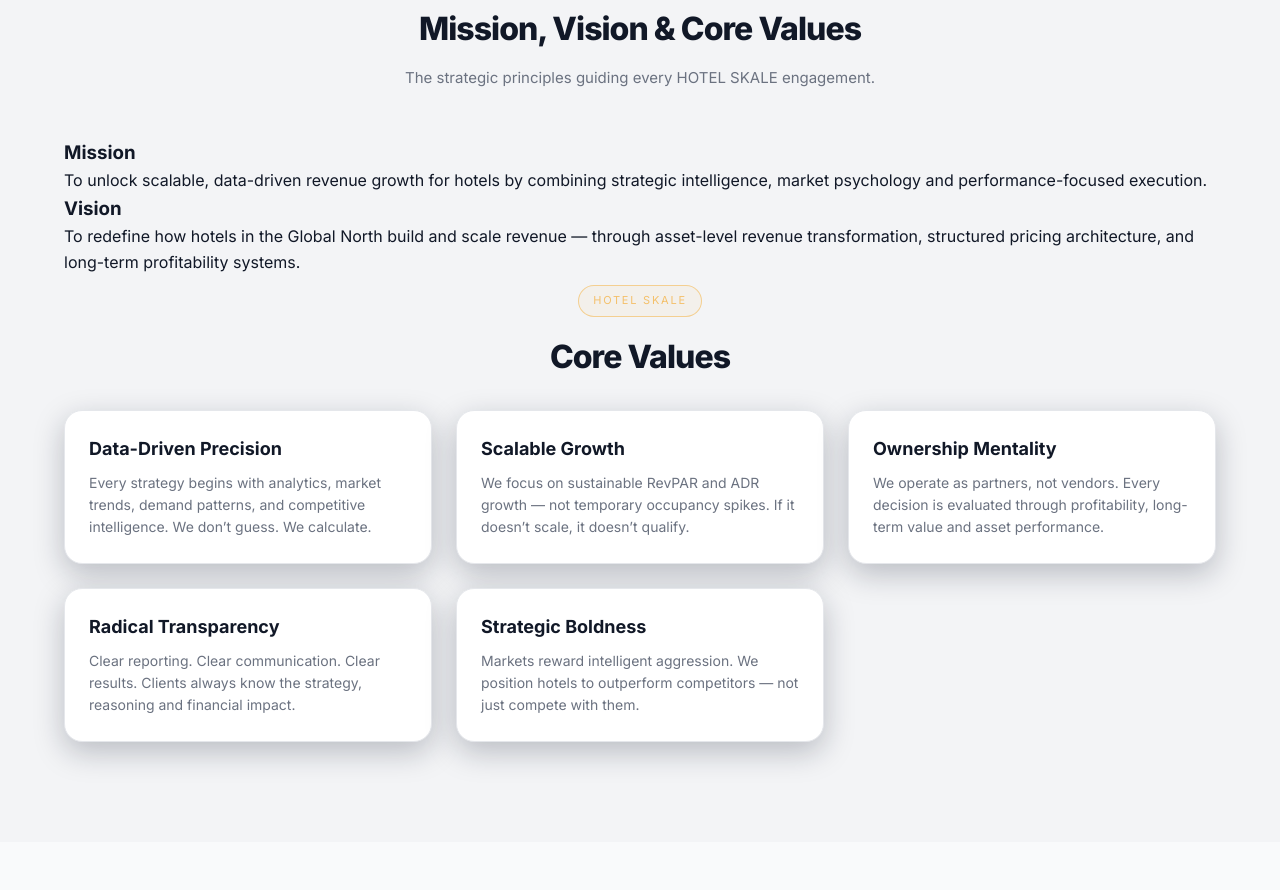
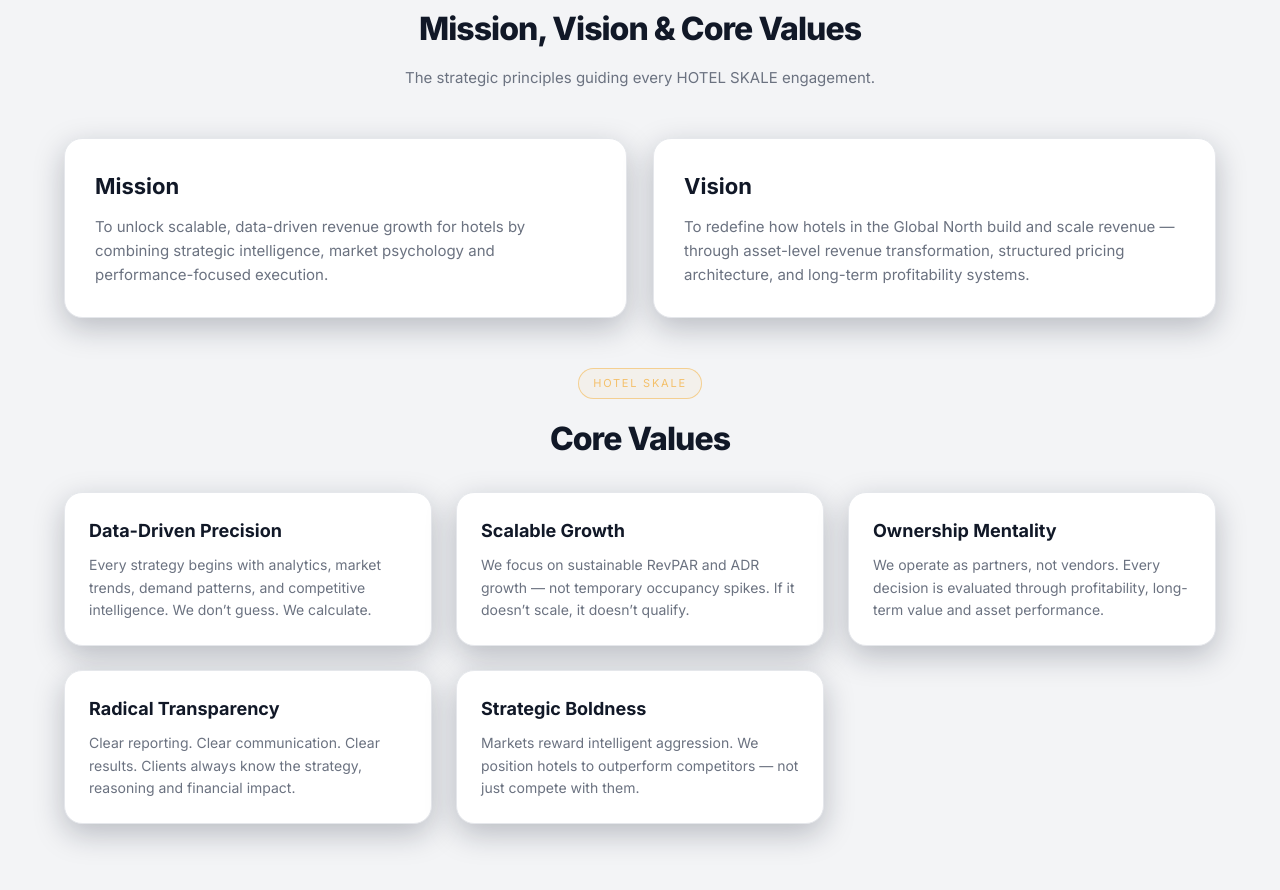
Before and after one commit to HotelCorp/Hotelskale, a plain HTML site: page index.html in a window 1280 px wide. Shown: the part 2827-3717 px from the top of the page. Drawn offline with nearby package versions, Linux system fonts and the light colour scheme.

Commit message:
Update index.html

```diff
--- a/index.html
+++ b/index.html
@@ -247,30 +247,23 @@
         </div>
 
         <!-- Mission + Vision -->
-       <div class="mission-section">
+        <div class="mission-vision-grid">
 
-    <h3 class="mv-heading">Mission</h3>
-
-    <p class="mission-text">
+            <div class="mv-card">
+                <h3 class="mv-title">Mission</h3>
+                <p class="mv-text">
                     To unlock scalable, data-driven revenue growth for hotels by combining
                     strategic intelligence, market psychology and performance-focused execution.
                 </p>
-
             </div>
 
-
-<div class="vision-section">
-
-    <div class="vision-card">
-
-        <h3 class="mv-heading">Vision</h3>
-
-        <p>
+            <div class="mv-card">
+                <h3 class="mv-title">Vision</h3>
+                <p class="mv-text">
                     To redefine how hotels in the Global North build and scale revenue —
                     through asset-level revenue transformation, structured pricing architecture,
                     and long-term profitability systems.
                 </p>
-
             </div>
 
         </div>
@@ -327,7 +320,6 @@
 
     </div>
 </section>
-
         <!-- Results / Case Study & Metrics (reusing your images) -->
         <section id="results" class="testimonials">
             <div class="container">
```
Lines whose indentation alone changed are shown as unchanged.
